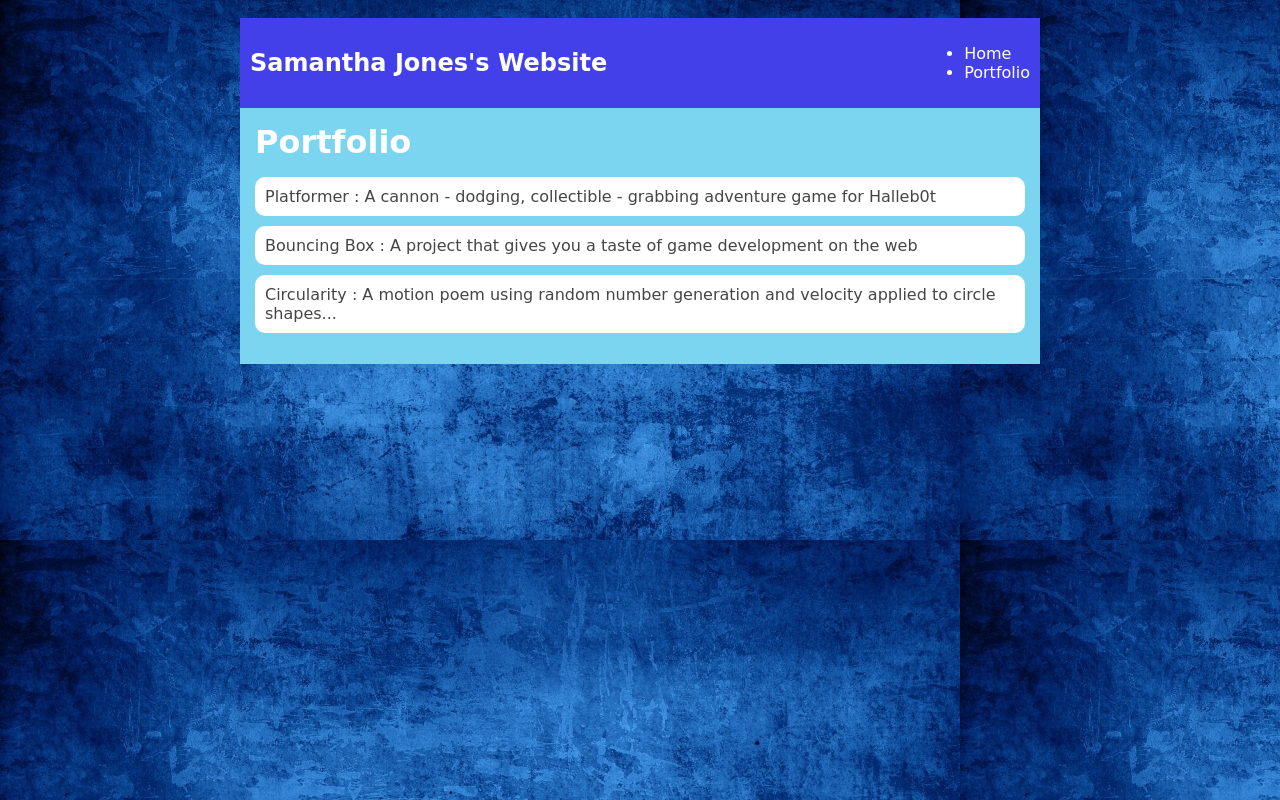
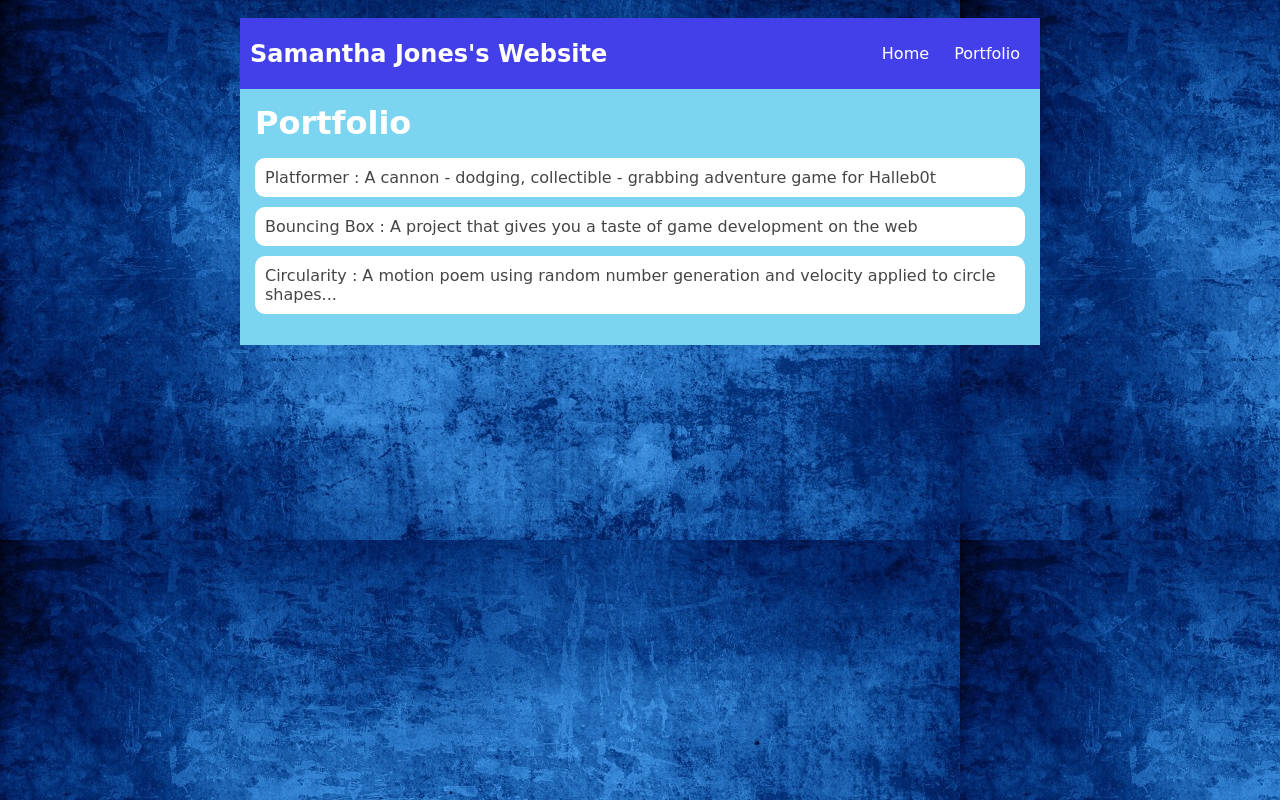
Before and after one commit to samanthajones1/samanthajones1.github.io, a plain HTML site: page portfolio.html in a window 1280 px wide. Drawn offline with Linux system fonts and the light colour scheme.

Commit message:
portfolio.html

```diff
--- a/portfolio.html
+++ b/portfolio.html
@@ -98,11 +98,12 @@
 
         <nav>
           <h1><a href = "index.html"> Samantha Jones's Website</a></h1>
-          <ul>
-            <li>
-              <a href = "index.html"> Home </a>
+
+          <ul id = "nav-ul">
+            <li class = "nav-li">
+              <a href = "index.html"> Home</a>
             </li>
-            <li>
+            <li class = "nav-li">
               <a href = "portfolio.html"> Portfolio</a>
             </li>
           </ul>
```
